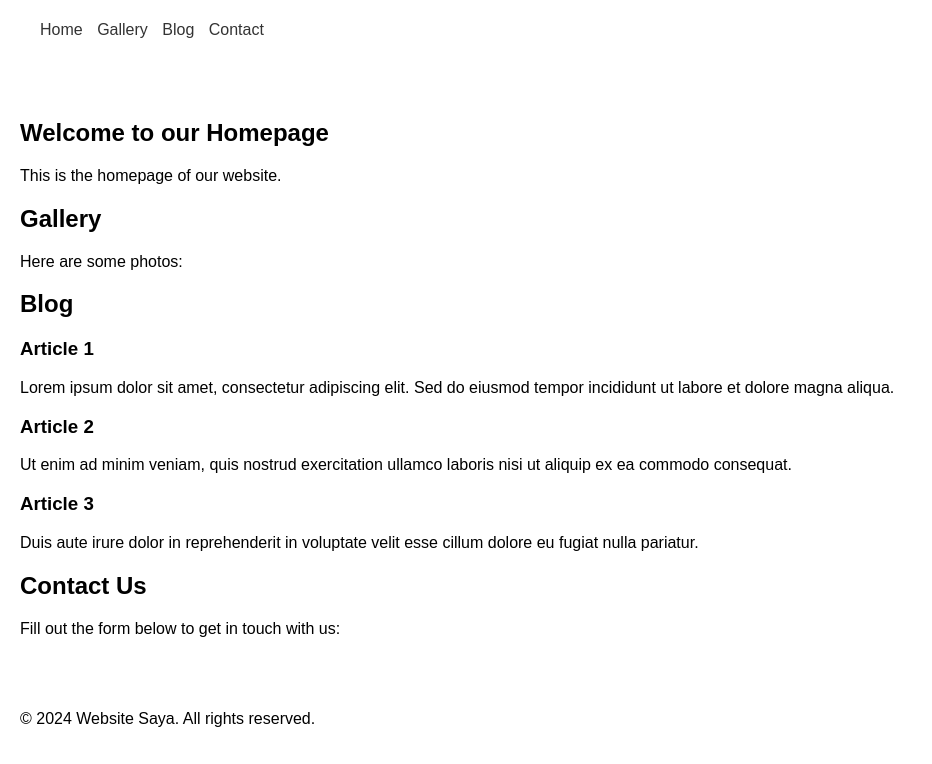
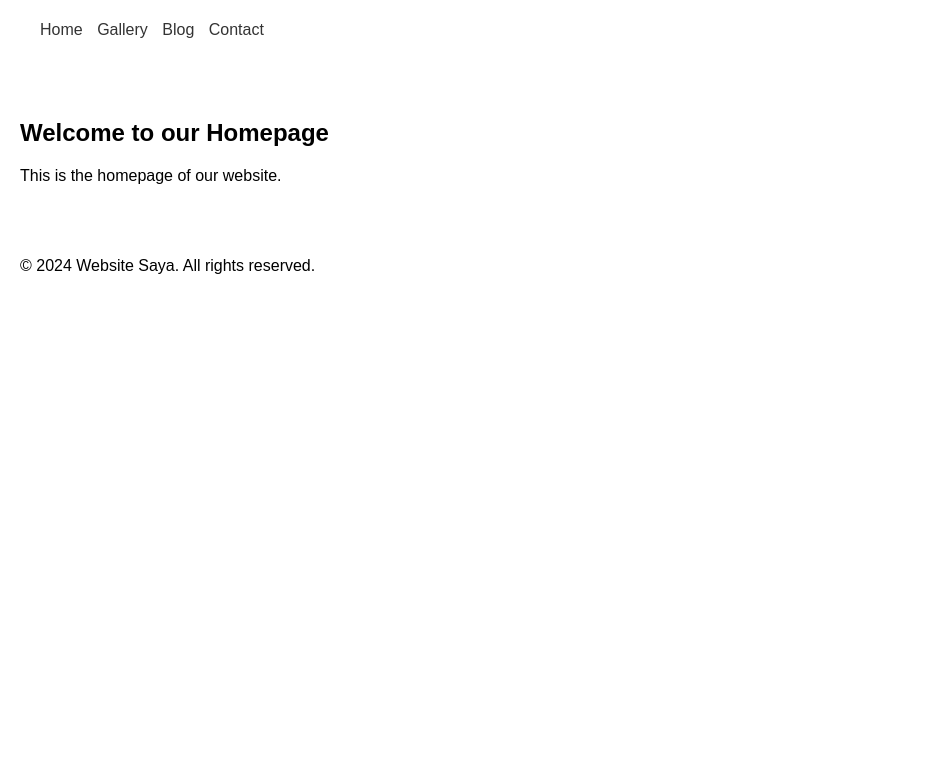
Before and after one commit to brandmathias/TIK2032-Project, a plain HTML site: page index.html in a window 1280 px wide. Shown: the part 99-863 px from the top of the page, without its empty margins (0-932 px from the left). After the commit the page ends 800 px from the top, so only its background shows below. Drawn offline with Linux system fonts and the light colour scheme.

Commit message:
Update index.html
Beberapa Bagian Dihapus

```diff
--- a/index.html
+++ b/index.html
@@ -51,33 +51,7 @@
             <p>This is the homepage of our website.</p>
         </section>
 
-        <section id="gallery">
-            <h2>Gallery</h2>
-            <p>Here are some photos:</p>
-            <!-- Isi galeri foto disini -->
-        </section>
 
-        <section id="blog">
-            <h2>Blog</h2>
-            <article>
-                <h3>Article 1</h3>
-                <p>Lorem ipsum dolor sit amet, consectetur adipiscing elit. Sed do eiusmod tempor incididunt ut labore et dolore magna aliqua.</p>
-            </article>
-            <article>
-                <h3>Article 2</h3>
-                <p>Ut enim ad minim veniam, quis nostrud exercitation ullamco laboris nisi ut aliquip ex ea commodo consequat.</p>
-            </article>
-            <article>
-                <h3>Article 3</h3>
-                <p>Duis aute irure dolor in reprehenderit in voluptate velit esse cillum dolore eu fugiat nulla pariatur.</p>
-            </article>
-        </section>
-
-        <section id="contact">
-            <h2>Contact Us</h2>
-            <p>Fill out the form below to get in touch with us:</p>
-            <!-- Formulir kontak disini -->
-        </section>
     </main>
 
     <footer>
```
